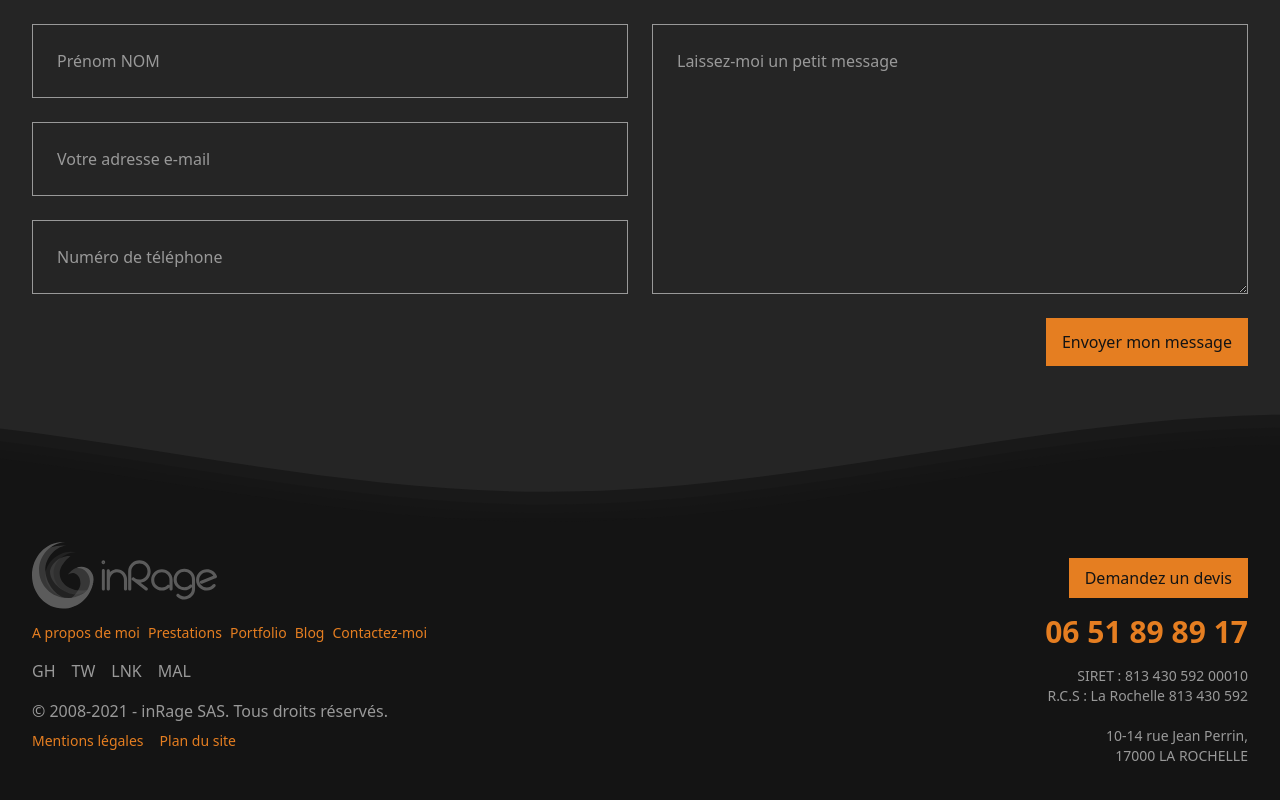
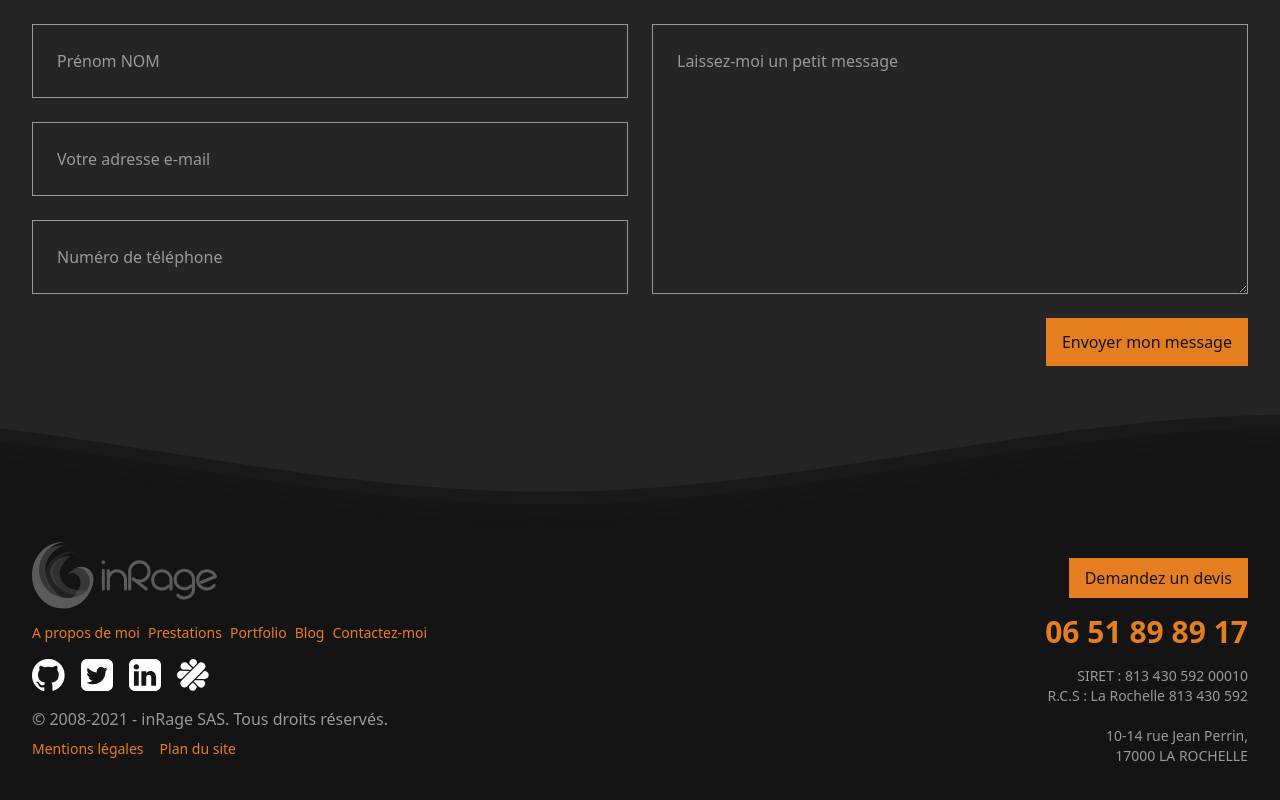
Before and after one commit to akiletour/inrage, a Next.js app: page / in a window 1280 px wide. Shown: the part 5606-6406 px from the top of the page. Built offline with nearby package versions, Linux system fonts and the light colour scheme.

Commit message:
feat(social): finalize socials integration

```diff
--- a/components/layouts/Socials.js
+++ b/components/layouts/Socials.js
@@ -1,10 +1,23 @@
+import Github from '../socials/Github';
+import Twitter from '../socials/Twitter';
+import LinkedIn from '../socials/LinkedIn';
+import Malt from '../socials/Malt';
+
 export default function Socials() {
   return (
-    <div className="grid grid-flow-col gap-2 justify-start">
-      <div>GH</div>
-      <div>TW</div>
-      <div>LNK</div>
-      <div>MAL</div>
+    <div className="grid grid-flow-col gap-2 items-center justify-start">
+      <a aria-label="Github inRage / Pascal GAULT" className="text-white transition hover:text-orange" href="https://github.com/Akiletour" target="_blank" rel="noreferrer noopener">
+        <Github />
+      </a>
+      <a aria-label="Twitter Pascal GAULT" className="text-white transition hover:text-orange" href="https://twitter.com/akiletour" target="_blank" rel="noreferrer noopener">
+        <Twitter />
+      </a>
+      <a aria-label="LinkedIn Pascal GAULT" className="text-white transition hover:text-orange" href="https://www.linkedin.com/in/akiletour/" target="_blank" rel="noreferrer noopener">
+        <LinkedIn />
+      </a>
+      <a aria-label="Malt Pascal GAULT" className="text-white transition hover:text-orange" href="https://www.malt.fr/profile/pascalgault" target="_blank" rel="noreferrer noopener">
+        <Malt />
+      </a>
     </div>
   );
 }
--- /dev/null
+++ b/components/socials/Github.js
@@ -0,0 +1,3 @@
+export default function Github() {
+  return <svg xmlns="http://www.w3.org/2000/svg" height="32" viewBox="0 0 50 49"><path fill="currentColor" fillRule="evenodd" d="M25.083 0C11.203 0 0 11.237 0 25.158c0 11.07 7.19 20.462 17.223 23.816 1.338.168 1.673-.503 1.673-1.174v-4.36c-7.024 1.509-8.528-3.355-8.528-3.355-1.171-2.851-2.843-3.69-2.843-3.69-2.341-1.51.167-1.51.167-1.51 2.508.168 3.846 2.516 3.846 2.516 2.174 3.858 5.853 2.684 7.358 2.013.167-1.677.836-2.684 1.672-3.354-5.518-.671-11.371-2.852-11.371-12.412 0-2.683 1.003-5.031 2.508-6.708-.334-.671-1.17-3.187.167-6.71 0 0 2.174-.67 6.856 2.517 2.007-.504 4.18-.839 6.355-.839 2.174 0 4.347.335 6.354.839 4.85-3.187 6.856-2.516 6.856-2.516 1.338 3.522.502 6.038.167 6.709 1.672 1.677 2.508 4.025 2.508 6.708 0 9.728-5.852 11.74-11.37 12.412.836.838 1.672 2.348 1.672 4.696v6.876c0 .671.501 1.51 1.672 1.174C42.975 45.452 49.998 36.06 49.998 24.99 50.165 11.237 38.962 0 25.083 0Z" /></svg>;
+}
--- /dev/null
+++ b/components/socials/LinkedIn.js
@@ -0,0 +1,3 @@
+export default function LinkedIn() {
+  return <svg xmlns="http://www.w3.org/2000/svg" height="32" viewBox="0 -49.286 25.714 25.714"><path fill="currentColor" d="M3.968-27.757h3.867v-11.618H3.968zm4.118-15.2c-.011-.58-.212-1.06-.603-1.44-.39-.38-.91-.57-1.557-.57-.647 0-1.174.19-1.582.57-.407.38-.61.86-.61 1.44 0 .569.197 1.046.594 1.43.396.386.912.578 1.548.578h.017c.658 0 1.188-.192 1.59-.577.402-.385.603-.862.603-1.432zm9.793 15.2h3.868v-6.663c0-1.718-.408-3.019-1.222-3.9-.815-.882-1.892-1.323-3.231-1.323-1.518 0-2.685.653-3.5 1.959h.034v-1.691H9.961c.033.737.033 4.61 0 11.618h3.867v-6.495c0-.424.04-.737.117-.938.168-.39.419-.722.754-.996.334-.273.747-.41 1.239-.41 1.294 0 1.941.876 1.941 2.628zm7.835-16.707v16.071c0 1.328-.471 2.464-1.414 3.407-.943.943-2.079 1.415-3.407 1.415H4.82c-1.328 0-2.463-.472-3.406-1.415C.472-25.929 0-27.065 0-28.393v-16.071c0-1.328.472-2.464 1.415-3.407.943-.943 2.078-1.415 3.406-1.415h16.072c1.328 0 2.464.472 3.407 1.415.943.943 1.414 2.079 1.414 3.407zm0 0" /></svg>;
+}
--- /dev/null
+++ b/components/socials/Malt.js
@@ -0,0 +1,7 @@
+export default function Malt() {
+  return (
+    <svg xmlns="http://www.w3.org/2000/svg" height="32" viewBox="0 0 26 26">
+      <path fill="currentColor" d="M9.662 22.319c0 2.217 1.427 3.471 3.201 3.478.005 0-.004 0 0 0 1.768 0 3.227-1.69 3.234-3.478l-3.236-3.312-3.199 3.312zM8.525 3.604a3.18 3.18 0 00-2.254-1.002 3.18 3.18 0 00-2.295.902 3.281 3.281 0 00-.099 4.599l.48.507 6.803.03 1.095-1.098-3.73-3.938zm13.38 14.127l-.48-.507-6.803-.03-1.094 1.097 3.729 3.938a3.198 3.198 0 004.55.1 3.282 3.282 0 00.098-4.598zm.25-8.028l-6.521 6.478 6.917.03h.014a3.18 3.18 0 002.265-.943c.608-.606.95-1.433.952-2.296.007-1.793-1.39-3.315-3.627-3.269zM3.23 9.623h-.015a3.177 3.177 0 00-2.264.942A3.25 3.25 0 000 12.861c-.004.869.162 3.266 3.68 3.266l6.468-6.474-6.917-.03zM22.045 3.74a3.195 3.195 0 00-4.55-.019L3.756 17.492a3.281 3.281 0 00-.02 4.6 3.195 3.195 0 004.551.019l13.739-13.77a3.282 3.282 0 00.02-4.6m-5.67-.264c0-2.216-1.426-3.47-3.2-3.477-.005 0 .004 0 0 0-1.768 0-3.227 1.689-3.234 3.478l3.236 3.311 3.199-3.312z" />
+    </svg>
+  );
+}
--- /dev/null
+++ b/components/socials/Twitter.js
@@ -0,0 +1,11 @@
+export default function Twitter() {
+  return (
+    <svg
+      xmlns="http://www.w3.org/2000/svg"
+      height="32"
+      viewBox="0 -49.286 25.714 25.714"
+    >
+      <path fill="currentColor" d="M21.429-41.217c-.625.28-1.3.47-2.026.57.759-.447 1.278-1.1 1.557-1.959a6.992 6.992 0 01-2.243.854c-.681-.737-1.535-1.105-2.562-1.105-.97 0-1.8.343-2.486 1.03a3.387 3.387 0 00-1.03 2.485c0 .324.028.592.084.804a9.953 9.953 0 01-4.051-1.088 9.966 9.966 0 01-3.214-2.595 3.482 3.482 0 00-.486 1.775c0 1.272.508 2.248 1.524 2.93-.525-.012-1.083-.157-1.675-.436v.033c0 .838.28 1.583.837 2.235.559.653 1.245 1.058 2.06 1.214-.324.09-.609.134-.854.134-.145 0-.363-.022-.653-.067.234.703.65 1.284 1.247 1.741a3.34 3.34 0 002.034.703c-1.294 1.005-2.75 1.507-4.37 1.507-.29 0-.568-.017-.836-.05a9.862 9.862 0 005.39 1.573c1.25 0 2.422-.198 3.516-.594 1.094-.396 2.031-.926 2.812-1.59a10.559 10.559 0 002.018-2.294 10.107 10.107 0 001.666-5.533c0-.2-.006-.351-.017-.452a6.833 6.833 0 001.758-1.825zm4.285-3.247v16.071c0 1.328-.471 2.464-1.414 3.407-.943.943-2.079 1.415-3.407 1.415H4.82c-1.328 0-2.463-.472-3.406-1.415C.472-25.929 0-27.065 0-28.393v-16.071c0-1.328.472-2.464 1.415-3.407.943-.943 2.078-1.415 3.406-1.415h16.072c1.328 0 2.464.472 3.407 1.415.943.943 1.414 2.079 1.414 3.407zm0 0" />
+    </svg>
+  );
+}
```
